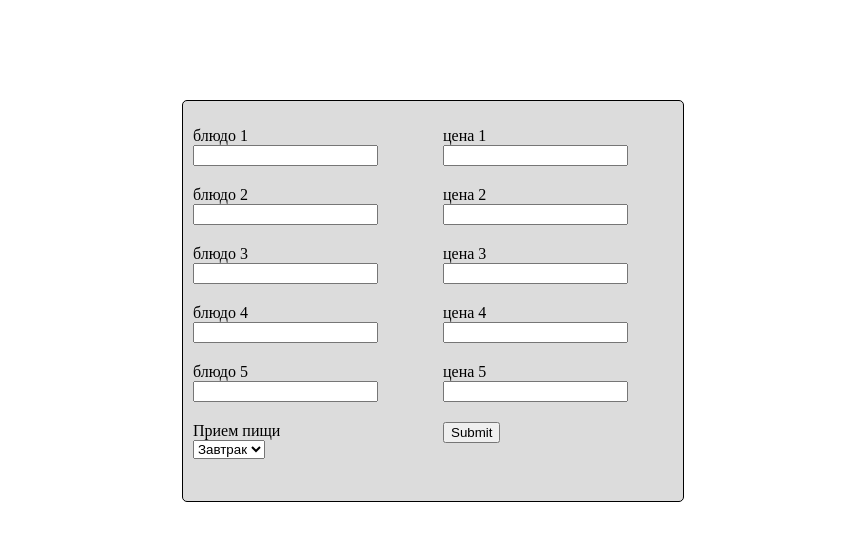
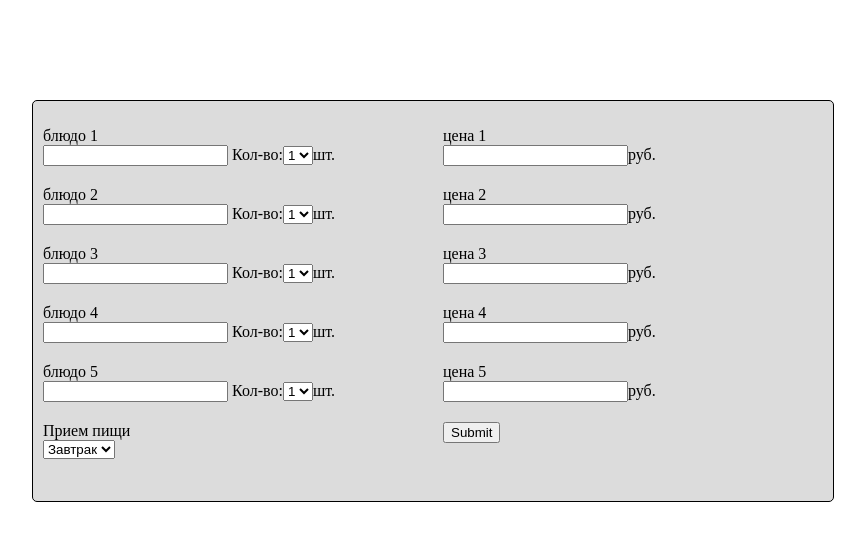
Before and after one commit to smirnovdel/kurs, a PHP site: page / in a window 1280 px wide. Shown: the top 541 px of the page, without its empty margins (207-1072 px from the left). Run offline with PHP 8.4, Linux system fonts and the light colour scheme.

Commit message:
ДЗ от 29.5

```diff
--- a/index.php
+++ b/index.php
@@ -13,27 +13,62 @@
                 <li>
                 <label for="food1">блюдо 1</label> <br>
                 <input name="food1" type="text"/>
+				<label> Кол-во:<select name="schet1">
+                    <option >1</option>
+                    <option >2</option>
+                    <option >3</option>
+					<option >4</option>
+					<option >5</option>
+                  </select>шт.</label>
                 </li>
 
                 <li>
                 <label for="food2">блюдо 2</label> <br>
                 <input name="food2" type="text"/>
+					<label> Кол-во:<select name="schet2">
+                    <option >1</option>
+                    <option >2</option>
+                    <option >3</option>
+					<option >4</option>
+					<option >5</option>
+                  </select>шт.</label>
                 </li>
 
                 <li>
                 <label for="food3">блюдо 3</label> <br>
                 <input name="food3" type="text"/>
+				<label> Кол-во:<select name="schet3">
+                    <option >1</option>
+                    <option >2</option>
+                    <option >3</option>
+					<option >4</option>
+					<option >5</option>
+                  </select>шт.</label>
                 </li>
 
 
                 <li>
                 <label for="food4">блюдо 4</label> <br>
                 <input name="food4" type="text"/>
+				<label> Кол-во:<select name="schet4">
+                    <option >1</option>
+                    <option >2</option>
+                    <option >3</option>
+					<option >4</option>
+					<option >5</option>
+                  </select>шт. </label>
                 </li>
 
                 <li>
                 <label for="food5">блюдо 5</label> <br>
                 <input name="food5" type="text"/>
+				<label> Кол-во:<select name="schet5">
+                    <option >1</option>
+                    <option >2</option>
+                    <option >3</option>
+					<option >4</option>
+					<option >5</option>
+                  </select>шт.</label>
                 </li>
 
                   <li>
@@ -53,28 +88,28 @@
                  <ul>
                 <li>
                 <label for="price1">цена 1</label> <br>
-                <input name="price1" type="text"/>
+                <label><input name="price1" type="text"/>руб.</label>
                 </li>
 
                 <li>
                 <label for="price2">цена 2</label> <br>
-                <input name="price2" type="text"/>
+                <label><input name="price2" type="text"/>руб.</label>
                 </li>
 
                 <li>
                 <label for="price3">цена 3</label> <br>
-                <input name="price3" type="text"/>
+                <label><input name="price3" type="text"/>руб.</label>
                 </li>
 
 
                 <li>
                 <label for="price4">цена 4</label> <br>
-                <input name="price4" type="text"/>
+                <label><input name="price4" type="text"/>руб.</label>
                 </li>
 
                 <li>
                 <label for="price5">цена 5</label> <br>
-                <input name="price5" type="text"/>
+                <label><input name="price5" type="text"/>руб.</label>
                 </li>
 
                 <li>
--- a/style.css
+++ b/style.css
@@ -1,5 +1,5 @@
 .conteiner {
-    width: 500px;
+    width: 800px;
     height: 400px;
     background-color: gainsboro;
     margin: 100px auto;
```
Also changed, not shown: result.php (+40 -10 lines).
